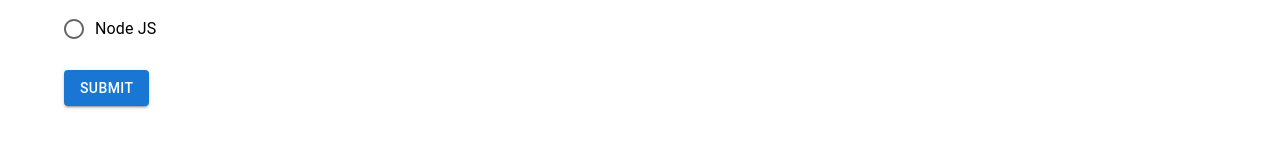
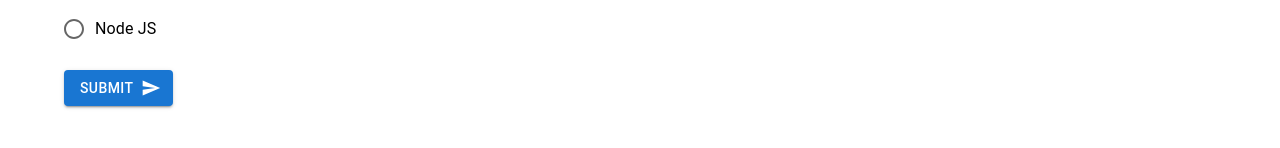
Before and after one commit to touhidalam09/learningMaterial-UI, a React (Create React App) app: page /create in a window 1280 px wide. Shown: the part 432-580 px from the top of the page. Built offline with nearby package versions, Linux system fonts and the light colour scheme.

Commit message:
warning clear

```diff
--- a/package.json
+++ b/package.json
@@ -5,13 +5,12 @@
   "dependencies": {
     "@emotion/react": "^11.4.1",
     "@emotion/styled": "^11.3.0",
-    "@material-ui/icons": "^4.11.2",
-    "@material-ui/styles": "^4.11.4",
+    "@mui/icons-material": "^5.0.1",
     "@mui/material": "^5.0.2",
+    "@mui/styles": "^5.0.1",
     "@testing-library/jest-dom": "^5.14.1",
     "@testing-library/react": "^11.2.7",
     "@testing-library/user-event": "^12.8.3",
-    "material-icons": "^1.7.0",
     "react": "^17.0.2",
     "react-dom": "^17.0.2",
     "react-router-dom": "^5.3.0",
--- a/src/pages/Creact.jsx
+++ b/src/pages/Creact.jsx
@@ -1,7 +1,8 @@
+import React, { useState } from 'react'
+import { Box } from '@mui/system'
 import { makeStyles } from '@material-ui/styles'
 import { Button, Container, FormControl, FormLabel, Radio, TextField, Typography, FormControlLabel, RadioGroup } from '@mui/material'
-import { Box } from '@mui/system'
-import React, { useState } from 'react'
+import SendIcon from '@mui/icons-material/Send';
 
 const useStyles = makeStyles({
     textField: {
@@ -69,7 +70,7 @@
                 <div className={classes.textField}>
                     <FormControl error={skillError}>
                         <FormLabel>Choose your Skill</FormLabel>
-                        <RadioGroup aria-label="skills" onChange={(e)=>setSkill(e.target.value)}>
+                        <RadioGroup aria-label="skills" onChange={(e) => setSkill(e.target.value)}>
                             <FormControlLabel value="Java" label="Java" control={<Radio />} />
                             <FormControlLabel value="JavaScript" label="JavaScript" control={<Radio />} />
                             <FormControlLabel value="React JS" label="React JS" control={<Radio />} />
@@ -78,7 +79,7 @@
                     </FormControl>
                 </div>
                 <div>
-                    <Button type="submit" variant="contained" >Submit</Button>
+                    <Button type="submit" variant="contained" endIcon={<SendIcon />} >Submit</Button>
                 </div>
             </Box>
         </Container>
```
Also changed, not shown: 1 other file (tests, documents, lock files or other folders).
